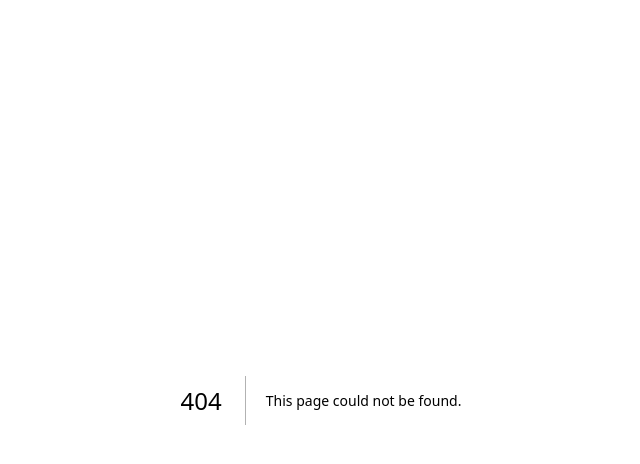
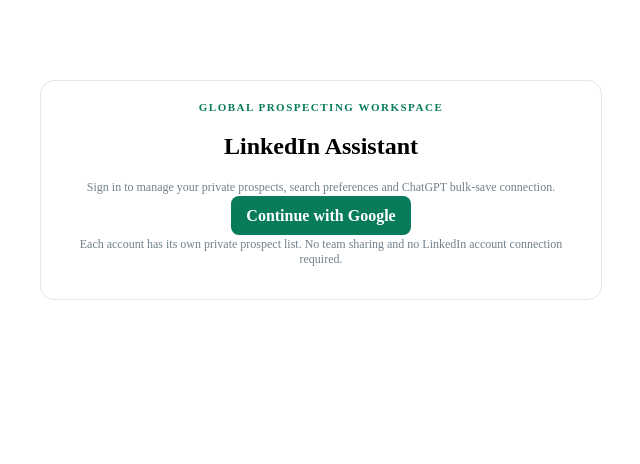
Before and after one commit to Yassin-567/Linkedin-Assistant, a Next.js app: page /login in a window 1280 px wide. Before the commit this address had no page. Shown: the top 464 px of the page, without its empty margins (319-959 px from the left). Built offline with nearby package versions, Linux system fonts and the light colour scheme.

Commit message:
Add Google sign-in page

```diff
--- /dev/null
+++ b/app/login/page.tsx
@@ -0,0 +1,6 @@
+"use client";
+import { useSearchParams } from "next/navigation";
+export default function LoginPage() {
+  const params=useSearchParams();
+  return <main className="workspace"><section className="panel" style={{maxWidth:520,margin:"10vh auto",textAlign:"center"}}><div className="eyebrow">GLOBAL PROSPECTING WORKSPACE</div><h1>LinkedIn Assistant</h1><p className="muted">Sign in to manage your private prospects, search preferences and ChatGPT bulk-save connection.</p>{params.get("error")&&<p className="status">{params.get("error")}</p>}<a className="button" href="/api/auth/google">Continue with Google</a><p className="footnote">Each account has its own private prospect list. No team sharing and no LinkedIn account connection required.</p></section></main>;
+}
```
